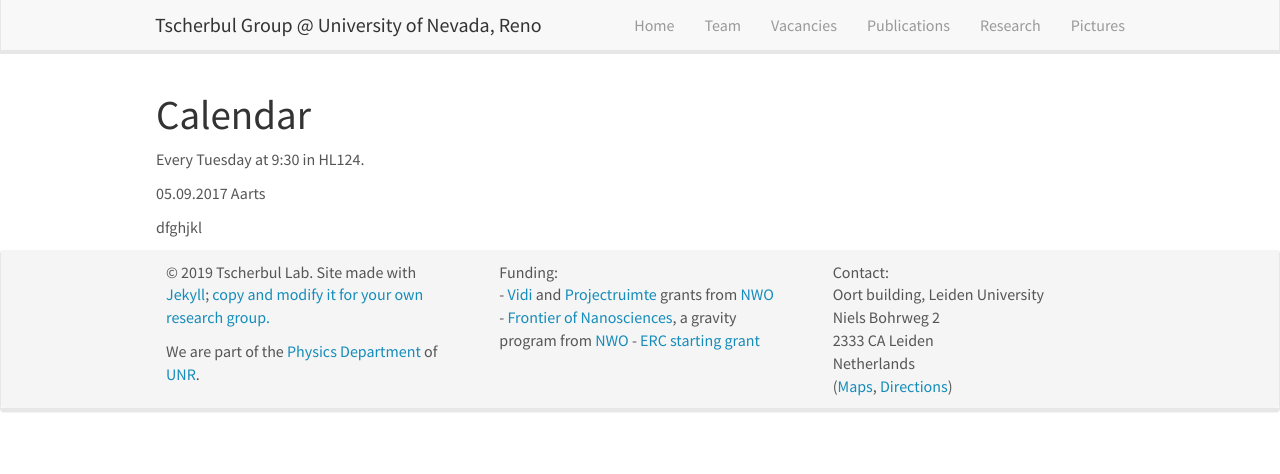
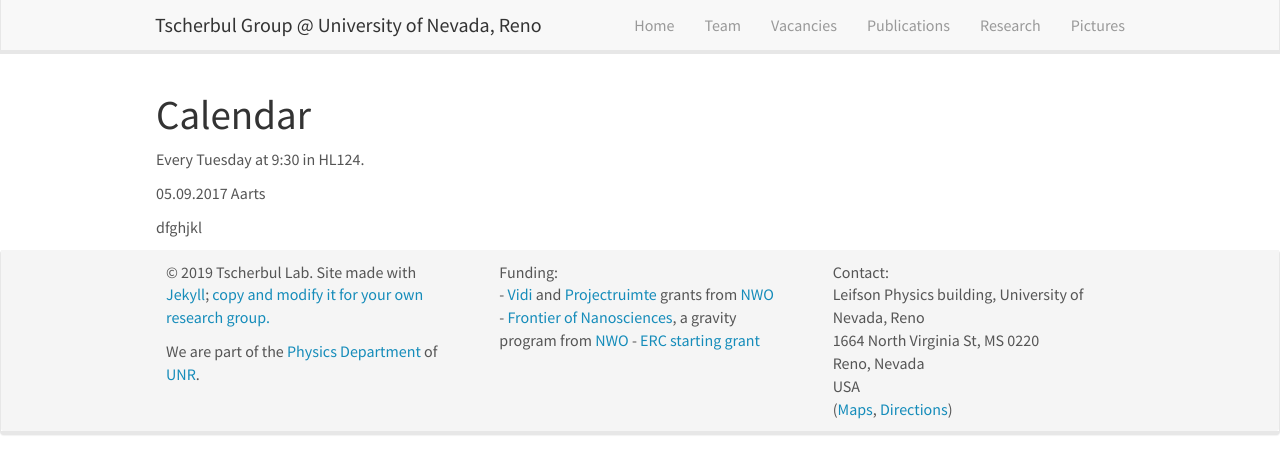
Before and after one commit to tscherbul/tscherbul.github.io, a Jekyll site: the page built from _pages/mini_lecture_series.md, in a window 1280 px wide. Shown: the top 474 px of the page. Built offline with Jekyll 4.4.1, drawn with Linux system fonts in a browser that asks for light colours; nearby versions of some CDN libraries.

Commit message:
Update footer.html

```diff
--- a/_includes/footer.html
+++ b/_includes/footer.html
@@ -20,11 +20,11 @@
 		</div>
 		<div class="col-sm-4">
 		  Contact:<br />
-		  Oort building, Leiden University<br />
-		  Niels Bohrweg 2<br />
-		  2333 CA Leiden<br />
-		  Netherlands <br />
-            (<a href="https://goo.gl/maps/H2RjutkyoUH2">Maps</a>, <a href="http://www.physics.leidenuniv.nl/travel-directions">Directions</a>)
+		  Leifson Physics building, University of Nevada, Reno <br />
+		  1664 North Virginia St, MS 0220 <br />
+		  Reno, Nevada<br />
+		  USA <br />
+            (<a href="https://www.unr.edu/union/driving-and-parking">Maps</a>, <a href="https://www.unr.edu/visit">Directions</a>)
 		</div>
 	  </div>
 	</div>
```
